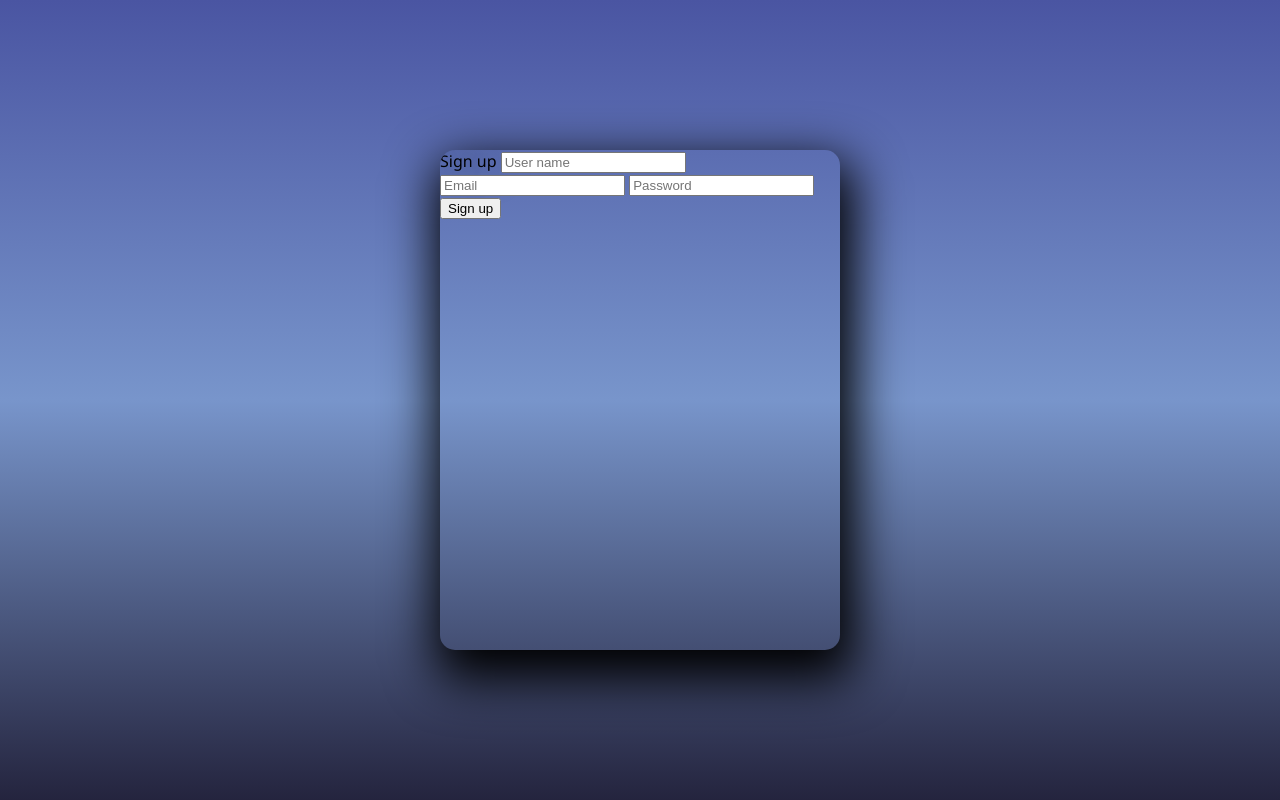
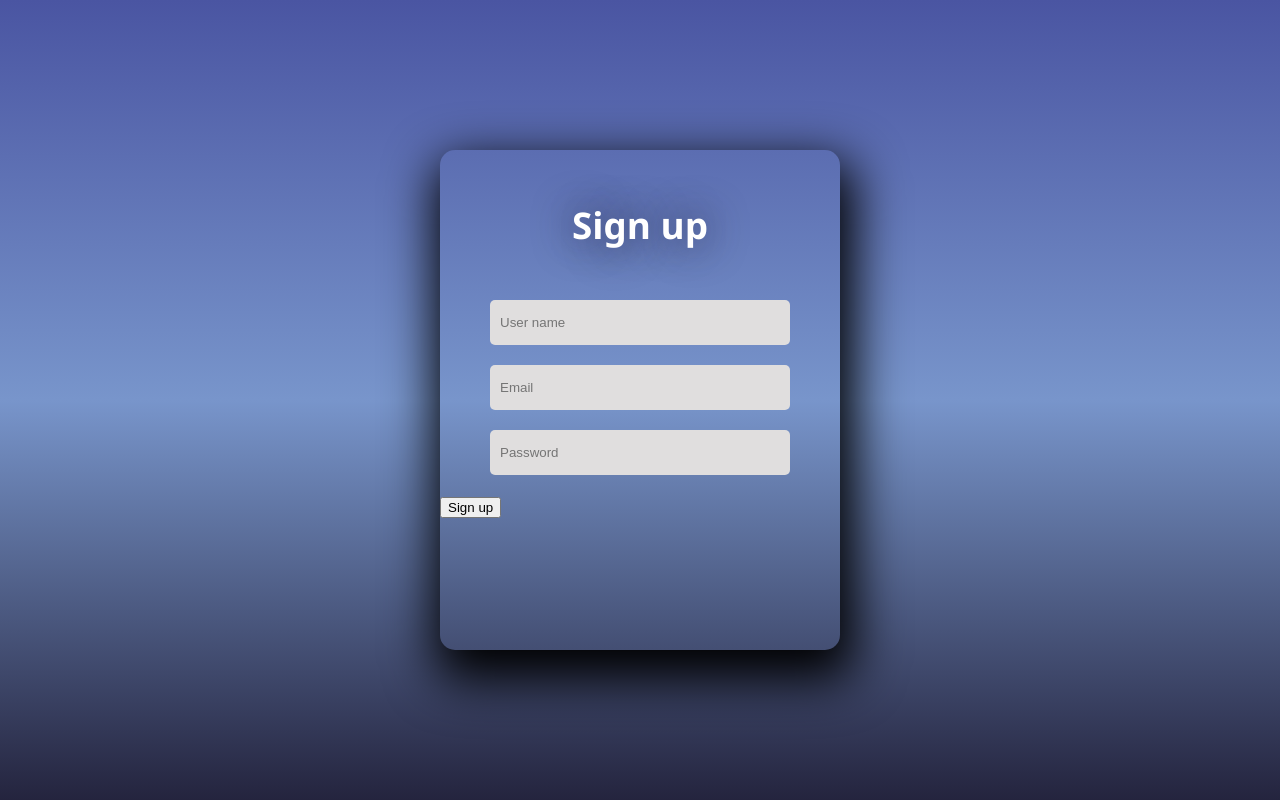
Before and after one commit to Pourmahmood1384/Login_Project, a plain HTML site: page Az_project.html in a window 1280 px wide. Drawn offline with Linux system fonts and the light colour scheme.

Commit message:
styling the input boxes and sign up

```diff
--- a/Az_project.html
+++ b/Az_project.html
@@ -27,6 +27,26 @@
             width:100%;
             height: 100%;
         }
+        label{
+            color: #fff;
+            font-size: 2.3em;
+            justify-content: center;
+            display: flex;
+            margin: 50px;
+            font-weight: bold;
+            cursor: pointer;
+        }
+        input{
+            width: 70%;
+            height: 25px;
+            background: #e0dede;
+            justify-content: center;
+            display: flex;
+            margin: 20px auto;
+            border: none;
+            padding: 10px;
+            border-radius: 5px;
+        }
     </style>
     </head>
     <body>
```
